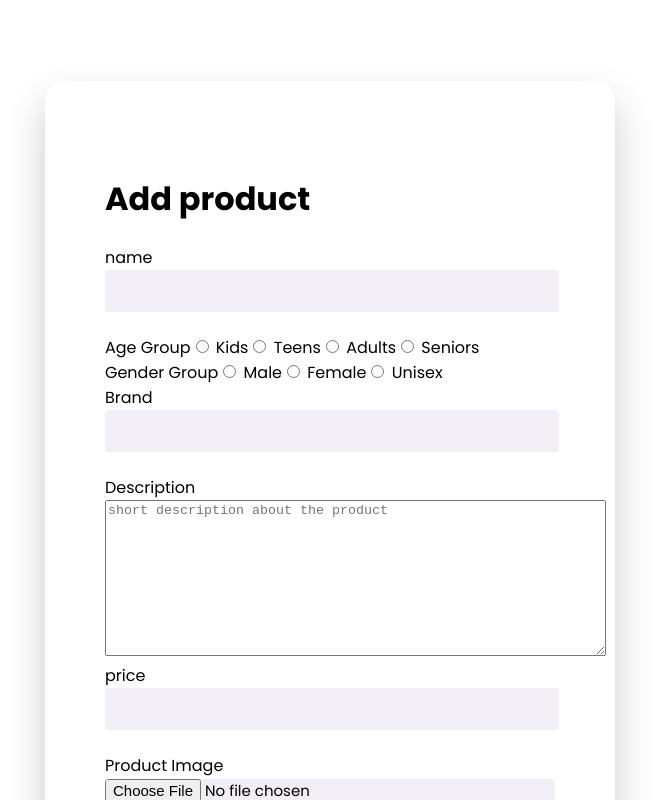
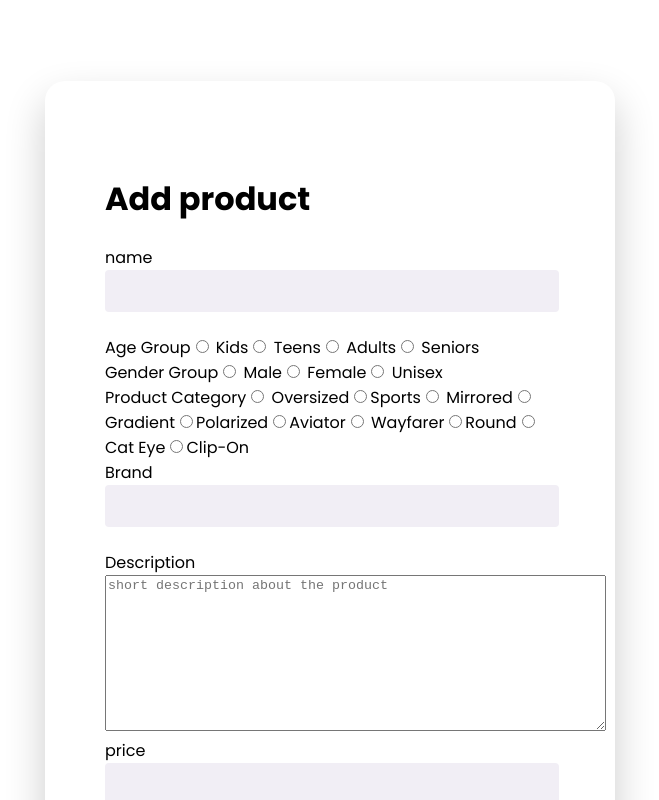
Before and after one commit to cherubim777/eye-glasses-shopping-frontend, a React (Vite) app: page /retailer/addProducts in a window 1280 px wide. Shown: the top 800 px of the page, without its empty margins (156-815 px from the left). Built offline with nearby package versions, Linux system fonts and the light colour scheme.

Commit message:
addProduct now use product category

```diff
--- a/src/AddProducts.jsx
+++ b/src/AddProducts.jsx
@@ -16,7 +16,7 @@ export default function AddProducts(){
     const token = localStorage.getItem('authToken');
     const csrftoken = getCookie('csrftoken');
 
-    const handlePrductChange = (event) =>{
+    const handleProductChange = (event) =>{
       const {name,value} = event.target;
       setProduct({...product,[name]:value})
     };
@@ -46,29 +46,43 @@ export default function AddProducts(){
         <div className="login-left">
         <div className="login-form">
           <h1> Add product</h1>
-            <UserInput type="text" title="name" name="name" value={product.name} onChange={handlePrductChange}/>
+            <UserInput type="text" title="name" name="name" value={product.name} onChange={handleProductChange}/>
         <label>
             Age Group
-            <input type="radio" name="age_group" value="K" checked={product.age_group ==="K"} onChange={handlePrductChange}/> Kids
-            <input type="radio" name="age_group" value="T" checked={product.age_group ==="T"} onChange={handlePrductChange}/> Teens
-            <input type="radio" name="age_group" value="A" checked={product.age_group ==="A"} onChange={handlePrductChange}/> Adults
-            <input type="radio" name="age_group" value="S" checked={product.age_group ==="S"} onChange={handlePrductChange}/> Seniors
+            <input type="radio" name="age_group" value="K" checked={product.age_group ==="K"} onChange={handleProductChange}/> Kids
+            <input type="radio" name="age_group" value="T" checked={product.age_group ==="T"} onChange={handleProductChange}/> Teens
+            <input type="radio" name="age_group" value="A" checked={product.age_group ==="A"} onChange={handleProductChange}/> Adults
+            <input type="radio" name="age_group" value="S" checked={product.age_group ==="S"} onChange={handleProductChange}/> Seniors
      </label>
      <br/>
      <label>
             Gender Group
-            <input type="radio" name="gender_category" value="M" checked={product.gender_category==="M"} onChange={handlePrductChange}/> Male
-            <input type="radio" name="gender_category" value="F" checked={product.gender_category==="F"} onChange={handlePrductChange}/> Female
-            <input type="radio" name="gender_category" value="U" checked={product.gender_category==="U"} onChange={handlePrductChange} /> Unisex
+            <input type="radio" name="gender_category" value="M" checked={product.gender_category==="M"} onChange={handleProductChange}/> Male
+            <input type="radio" name="gender_category" value="F" checked={product.gender_category==="F"} onChange={handleProductChange}/> Female
+            <input type="radio" name="gender_category" value="U" checked={product.gender_category==="U"} onChange={handleProductChange} /> Unisex
      </label>
-        <UserInput type="text" title="Brand" name="brand" value={product.brand} onChange={handlePrductChange}/>
+
+     <label><br/>
+           Product Category
+          <input type="radio" name="category" value="Oversized" checked={product.category === "Oversized"} onChange={handleProductChange}/> Oversized
+          <input type="radio" name="category" value="Sports" checked={product.category === "Sports"} onChange={handleProductChange} />Sports
+          <input type="radio" name="category" value="Mirrored" checked={product.category === "Mirrored"} onChange={handleProductChange} /> Mirrored
+          <input type="radio" name="category" value="Gradient" checked={product.category === "Gradient"} onChange={handleProductChange} />Gradient
+          <input type="radio" name="category" value="Polarized" checked={product.category === "Polarized"} onChange={handleProductChange}/>Polarized
+          <input type="radio" name="category" value="Aviator" checked={product.category === "Aviator"} onChange={handleProductChange} />Aviator
+          <input type="radio" name="category" value="Wayfarer" checked={product.category === "Wayfarer"} onChange={handleProductChange}/> Wayfarer
+          <input type="radio" name="category" value="Round" checked={product.category === "Round"} onChange={handleProductChange} />Round
+          <input type="radio" name="category" value="Cat Eye" checked={product.category === "Cat Eye"} onChange={handleProductChange}/>Cat Eye
+          <input type="radio" name="category" value="Clip-On" checked={product.category === "Clip-On"} onChange={handleProductChange}/>Clip-On
+    </label>
+        <UserInput type="text" title="Brand" name="brand" value={product.brand} onChange={handleProductChange}/>
         <label>
         Description
         <textarea  name="description" cols="60" rows="10" placeholder="short description about the product" value={product
-        .description} onChange={handlePrductChange}></textarea>
+        .description} onChange={handleProductChange}></textarea>
         </label>
-        <UserInput type="number" title="price" name="price" value={product.price} onChange={handlePrductChange}/>
-        <UserInput type="file"  title="Product Image" name="image" value={product.image} onChange={handlePrductChange} />
+        <UserInput type="number" title="price" name="price" value={product.price} onChange={handleProductChange}/>
+        <UserInput type="file"  title="Product Image" name="image" value={product.image} onChange={handleProductChange} />
         <button  onClick={addProduct} className="button-style theme-color ">Submit</button>
 
         </div>
--- a/src/Home.jsx
+++ b/src/Home.jsx
@@ -7,9 +7,13 @@ export default function Home() {
   const [products, setProducts] = useState([]);
 
   useEffect(() => {
-    fetch('http://127.0.0.1:8000/products')
+    fetch('http://127.0.0.1:8000/product/getProducts/')
       .then((response) => response.json())
-      .then((data) => setProducts(data))
+      .then((data) =>
+      {
+        setProducts(data)
+        console.log(data)
+    })
       .catch((error) => console.error(error));
   }, []);
 
```
